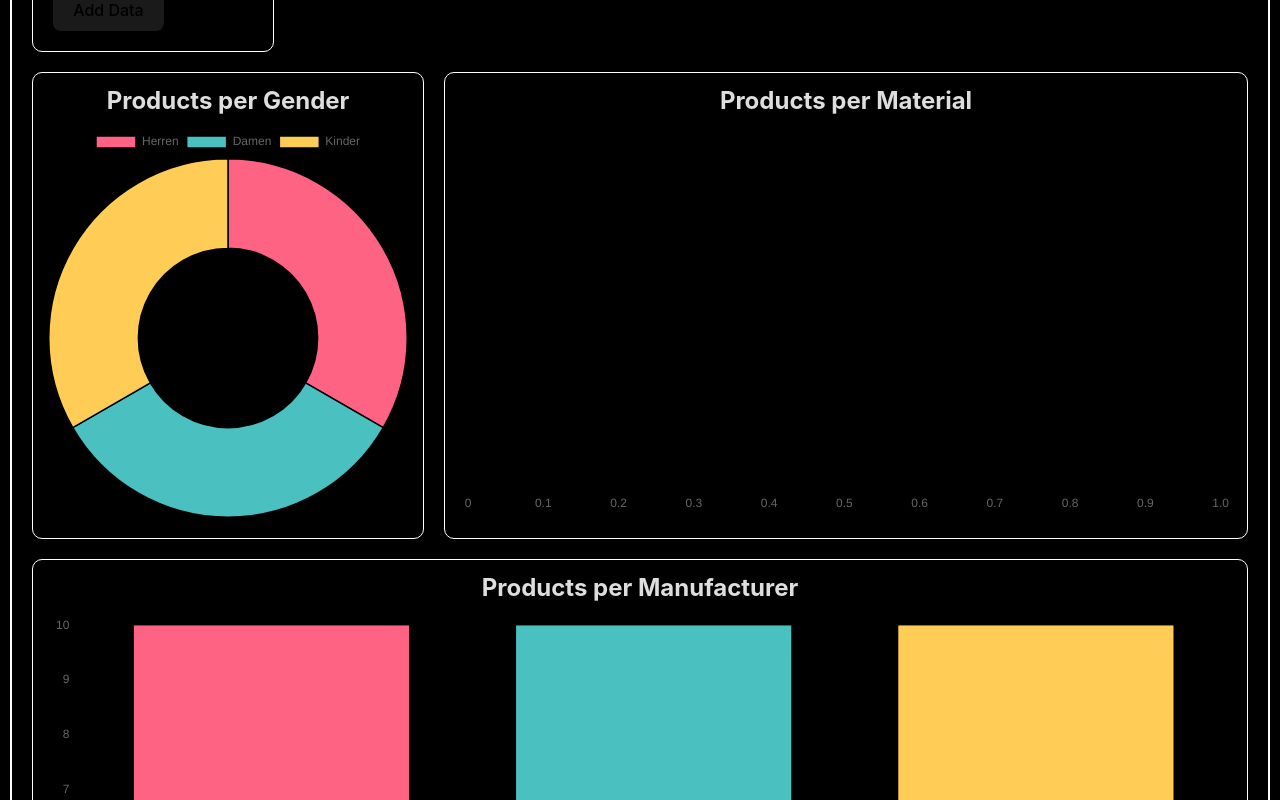
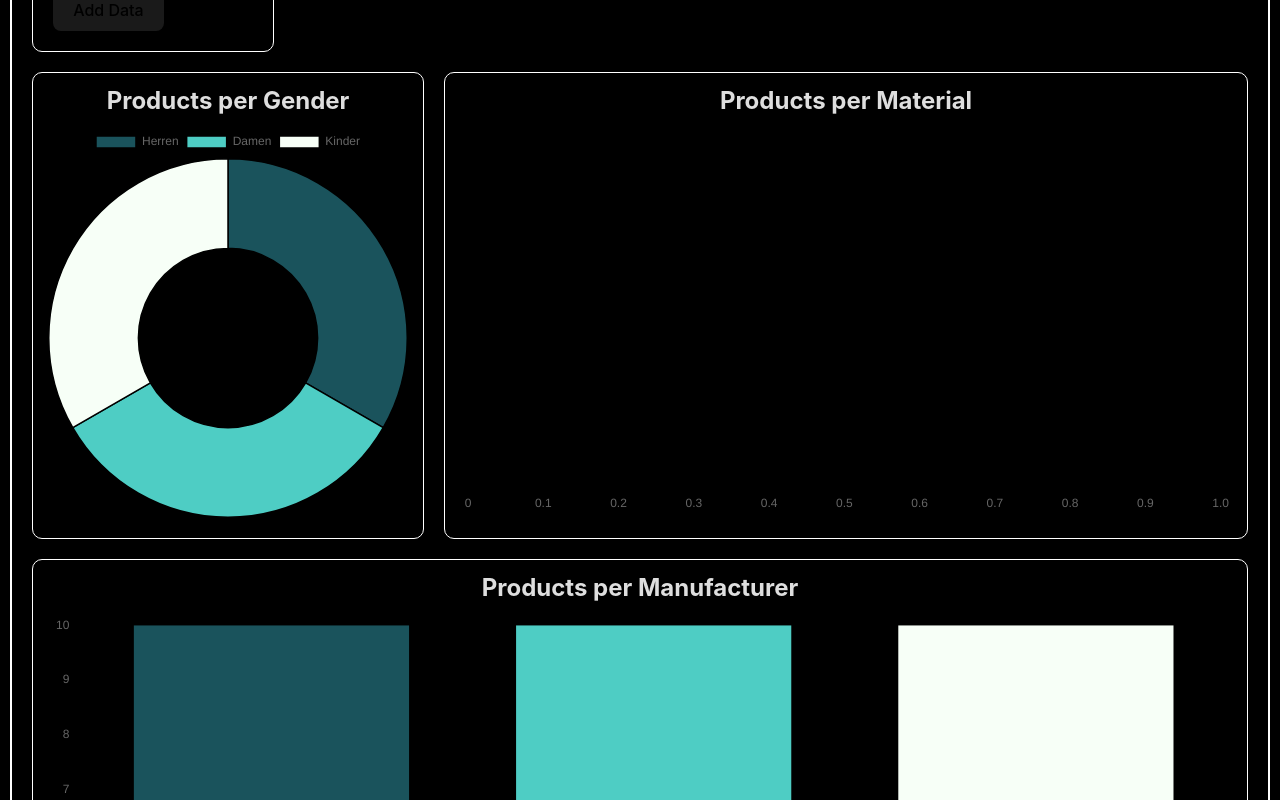
Before and after one commit to Phil-star1984/kickass_projects, a React (Vite) app: page /kickass_projects/weekthree in a window 1280 px wide. Shown: the part 1320-2120 px from the top of the page. Built offline with nearby package versions, Linux system fonts and the light colour scheme.

Commit message:
Fix CSS Styles

```diff
--- a/src/components/Charts.jsx
+++ b/src/components/Charts.jsx
@@ -24,13 +24,13 @@ function Charts({ data }) {
               (key) => genderCountsdata[key] || 10
             )
           : [10, 10, 10], // Standardwerte, wenn `genderCountsdata` nicht vorhanden ist
-          backgroundColor: [
-            "rgb(255, 99, 132)",
-            "rgb(75, 192, 192)",
-            "rgb(255, 205, 86)",
-            "rgb(201, 203, 207)",
-            "rgb(54, 162, 235)",
-          ],
+        backgroundColor: [
+          "#1a535c",
+          "#4ecdc4",
+          "#f7fff7",
+          "#ff6b6b",
+          "#ffe66d",
+        ],
         borderColor: ["black"],
         borderWidth: 1.5,
         /* hoverBackgroundColor: ["#ffffff"], */
@@ -50,13 +50,13 @@ function Charts({ data }) {
               (key) => manufacturerCountsdata[key] || 10
             )
           : [10, 10, 10], // Standardwerte, wenn `genderCountsdata` nicht vorhanden ist
-          backgroundColor: [
-            "rgb(255, 99, 132)",
-            "rgb(75, 192, 192)",
-            "rgb(255, 205, 86)",
-            "rgb(201, 203, 207)",
-            "rgb(54, 162, 235)",
-          ],
+        backgroundColor: [
+          "#1a535c",
+          "#4ecdc4",
+          "#f7fff7",
+          "#ff6b6b",
+          "#ffe66d",
+        ],
         /* hoverBackgroundColor: ["#ffffff"], */
       },
     ],
@@ -70,12 +70,26 @@ function Charts({ data }) {
         label: "Products per Material",
         data: Object.values(materialCountsdata),
         backgroundColor: [
+          "#1a535c",
+          "#4ecdc4",
+          "#f7fff7",
+          "#ff6b6b",
+          "#ffe66d",
+        ],
+        /* backgroundColor: [
+          "#ffb2e6",
+          "#d972ff",
+          "#8447ff",
+          "#8cffda",
+          "#ffffe8",
+        ], */
+        /* backgroundColor: [
           "rgb(255, 99, 132)",
           "rgb(75, 192, 192)",
           "rgb(255, 205, 86)",
           "rgb(201, 203, 207)",
           "rgb(54, 162, 235)",
-        ],
+        ], */
       },
     ],
   };
--- a/src/components/Footer.jsx
+++ b/src/components/Footer.jsx
@@ -2,7 +2,10 @@ import React from "react";
 
 function Footer() {
   return (
-    <div className="footer_container_outer">
+    <div
+      className="footer_container_outer"
+
+    >
       <p>Copyright 2024 @Millionpainter.de</p>
     </div>
   );
--- a/src/index.css
+++ b/src/index.css
@@ -541,6 +541,11 @@ td:hover {
   }
 }
 
+.footer_container_outer {
+  margin-top: 20px;
+  margin-bottom: 70px;
+}
+
 /* @media (prefers-color-scheme: light) {
   :root {
     color: #213547;
```
